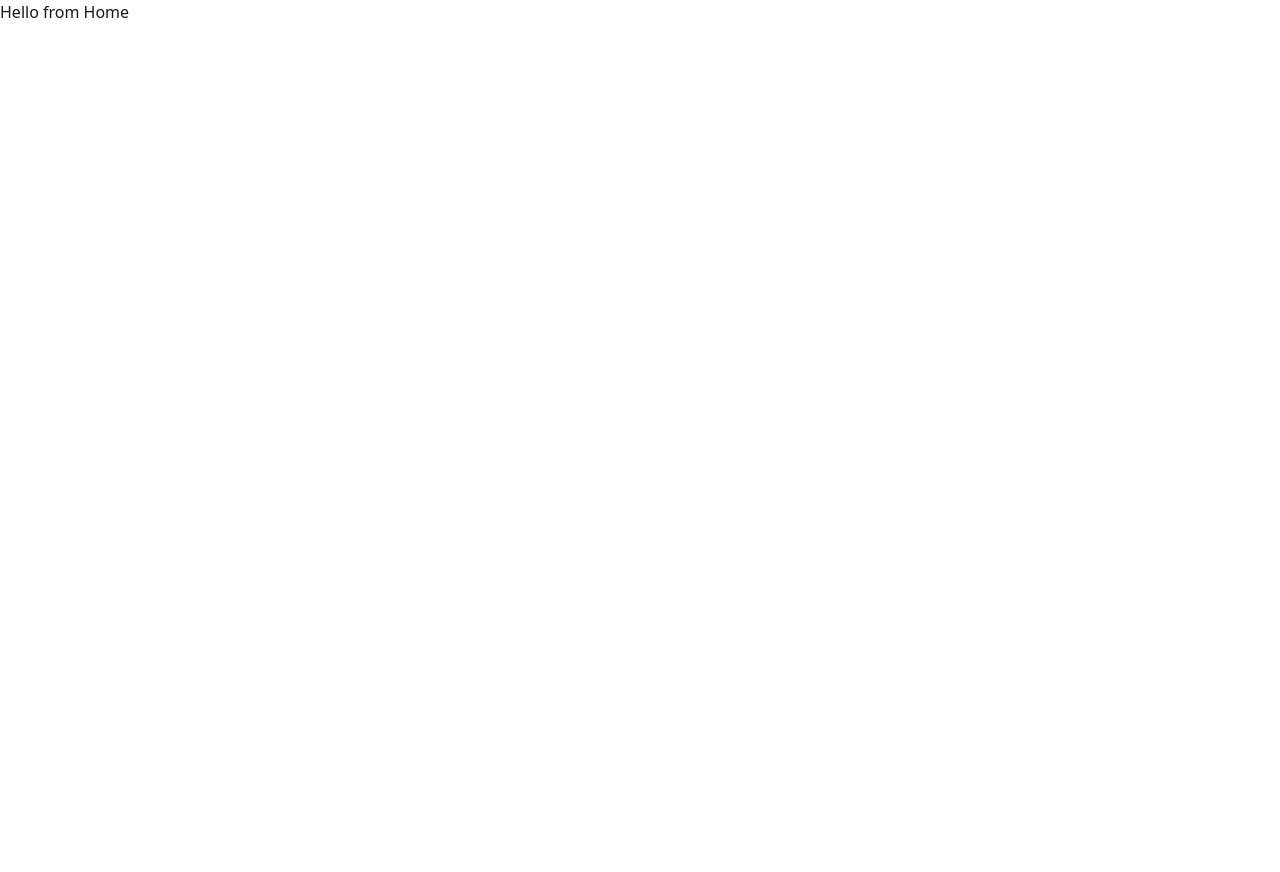
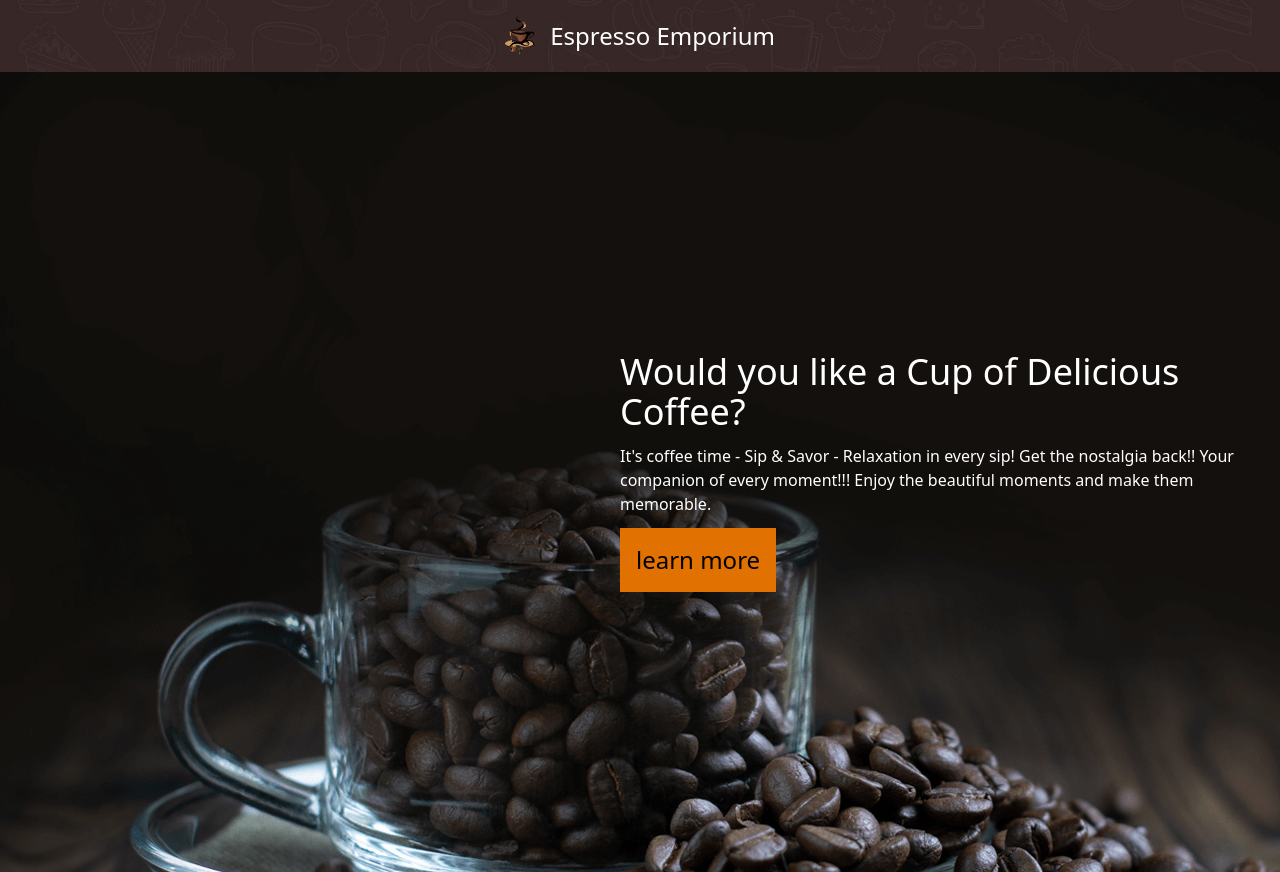
Before and after one commit to ranamiah221/coffee-shop-client, a React (Vite) app: page / in a window 1280 px wide. Before the commit the page ends 800 px from the top, so only its background shows below. Built offline with nearby package versions, Linux system fonts and the light colour scheme.

Commit message:
added banner and simple Header inside the navbar

```diff
--- /dev/null
+++ b/src/components/Banner.jsx
@@ -0,0 +1,15 @@
+import React from 'react';
+import bannerBg from "../assets/images/more/3.png"
+const Banner = () => {
+    return (
+        <div style={{ backgroundImage: `url(${bannerBg})` }} className='flex justify-end items-center text-white w-full h-screen'>
+              <div className='w-1/2 space-y-3 mr-5'>
+              <h1 className='font-medium text-4xl'>Would you like a Cup of Delicious Coffee?</h1>
+              <p>It's coffee time - Sip & Savor - Relaxation in every sip! Get the nostalgia back!! Your companion of every moment!!! Enjoy the beautiful moments and make them memorable.</p>
+              <button className='bg-amber-600 text-black text-2xl p-4 hover:text-white hover:border-2 hover:border-white hover:bg-black'>learn more</button>
+              </div>
+        </div>
+    );
+};
+
+export default Banner;
--- /dev/null
+++ b/src/components/Footer.jsx
@@ -0,0 +1,11 @@
+import React from 'react';
+
+const Footer = () => {
+    return (
+        <div>
+
+        </div>
+    );
+};
+
+export default Footer;
--- a/src/components/Home.jsx
+++ b/src/components/Home.jsx
@@ -1,8 +1,13 @@
+import { Outlet } from "react-router-dom";
+import Footer from "./Footer";
+import Navbar from "./Navbar";
 
 const Home = () => {
     return (
         <div>
-            <h1>Hello from Home</h1>
+           <Navbar></Navbar>
+            <Outlet></Outlet>
+           <Footer></Footer>
         </div>
     );
 };
--- /dev/null
+++ b/src/components/HomePage.jsx
@@ -0,0 +1,12 @@
+import React from 'react';
+import Banner from './Banner';
+
+const HomePage = () => {
+    return (
+        <div>
+            <Banner></Banner>
+        </div>
+    );
+};
+
+export default HomePage;
--- /dev/null
+++ b/src/components/Navbar.jsx
@@ -0,0 +1,13 @@
+import React from 'react';
+import bgImg from '../assets/images/more/15.jpg'
+import img from '../assets/images/more/logo1.png'
+const Navbar = () => {
+    return (
+        <div  style={{ backgroundImage: `url(${bgImg})` }} className="flex justify-center items-center gap-3 py-4 bg-cover bg-center w-full">
+             <img className='h-10' src={img} alt="" />
+             <h3 className='text-white font-light text-2xl'>Espresso Emporium</h3>
+        </div>
+    );
+};
+
+export default Navbar;
```
Also changed, not shown: src/main.jsx (+7 -0 lines).
